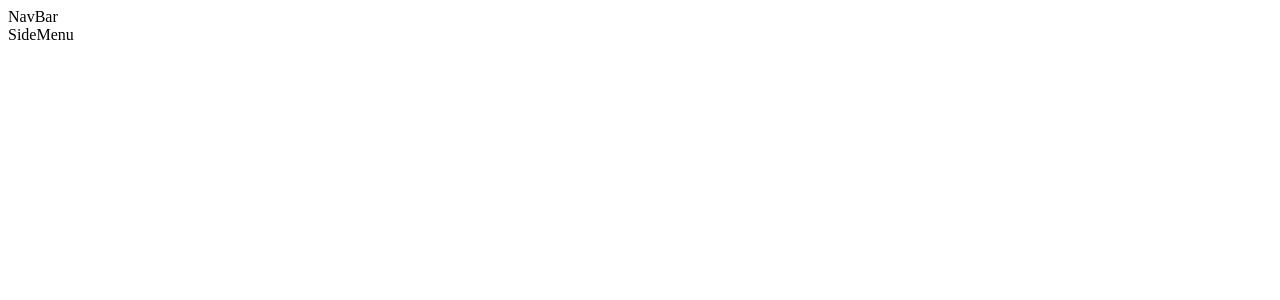
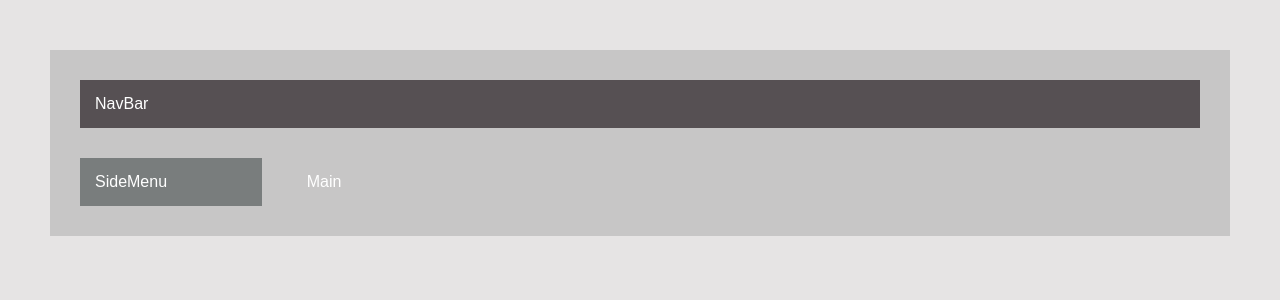
Before and after one commit to akleszcz/art-portfolio, a React (Create React App) app: page / in a window 1280 px wide. Shown: the top 300 px of the page. Built offline with nearby package versions, Linux system fonts and the light colour scheme.

Commit message:
Create initial layout with CSS Grid

```diff
--- a/src/App.tsx
+++ b/src/App.tsx
@@ -1,13 +1,18 @@
 import { FunctionComponent } from 'react';
+import Main from './components/Main';
 import NavBar from './components/NavBar';
 import SideMenu from './components/SideMenu';
+import * as Styled from './styles';
 
 const App: FunctionComponent = () => {
   return (
-    <div>
-      <NavBar />
-      <SideMenu />
-    </div>
+    <Styled.Wrapper>
+      <Styled.Content>
+        <NavBar />
+        <SideMenu />
+        <Main />
+      </Styled.Content>
+    </Styled.Wrapper>
   );
 };
 
--- /dev/null
+++ b/src/components/Main/styles.ts
@@ -0,0 +1,5 @@
+import styled from "styled-components";
+
+export const Main = styled.main`
+  grid-area: main;
+`;
--- a/src/components/NavBar/index.tsx
+++ b/src/components/NavBar/index.tsx
@@ -1,7 +1,8 @@
 import { FunctionComponent } from "react";
+import * as Styled from "./styles";
 
 const NavBar: FunctionComponent = () => {
-  return <nav>NavBar</nav>;
+  return <Styled.Nav aria-label="Primary navigation">NavBar</Styled.Nav>;
 };
 
 export default NavBar;
--- /dev/null
+++ b/src/components/NavBar/styles.ts
@@ -0,0 +1,6 @@
+import styled from "styled-components";
+
+export const Nav = styled.nav`
+  background-color: #565053;
+  grid-area: navbar;
+`;
--- a/src/components/SideMenu/index.tsx
+++ b/src/components/SideMenu/index.tsx
@@ -1,7 +1,8 @@
 import { FunctionComponent } from "react";
+import * as Styled from './styles';
 
 const SideMenu: FunctionComponent = () => {
-  return <nav>SideMenu</nav>;
+  return <Styled.Nav aria-label="Secondary navigation">SideMenu</Styled.Nav>;
 };
 
 export default SideMenu;
--- /dev/null
+++ b/src/components/SideMenu/styles.ts
@@ -0,0 +1,6 @@
+import styled from "styled-components";
+
+export const Nav = styled.nav`
+  background-color: #797d7d;
+  grid-area: sidemenu;
+`;
--- /dev/null
+++ b/src/index.css
@@ -0,0 +1,11 @@
+* {
+    box-sizing: border-box;
+}
+
+html {
+    font-family: sans-serif;
+}
+
+body {
+    margin: 0;
+}
--- a/src/index.tsx
+++ b/src/index.tsx
@@ -1,5 +1,6 @@
 import React from 'react';
 import ReactDOM from 'react-dom';
+import './index.css';
 import App from './App';
 import reportWebVitals from './reportWebVitals';
 
--- /dev/null
+++ b/src/styles.ts
@@ -0,0 +1,23 @@
+import styled from "styled-components";
+
+export const Wrapper = styled.div`
+  background-color: #e6e4e4;
+  min-height: 100vh;
+  padding: 50px;
+`;
+
+export const Content = styled.div`
+  background-color: #c7c6c6;
+  color: #fff;
+  display: grid;
+  gap: 30px;
+  grid-template-columns: 1fr 5fr;
+  grid-template-areas:
+    "navbar navbar"
+    "sidemenu main";
+  padding: 30px;
+
+  & * {
+    padding: 15px;
+  }
+`;
```
